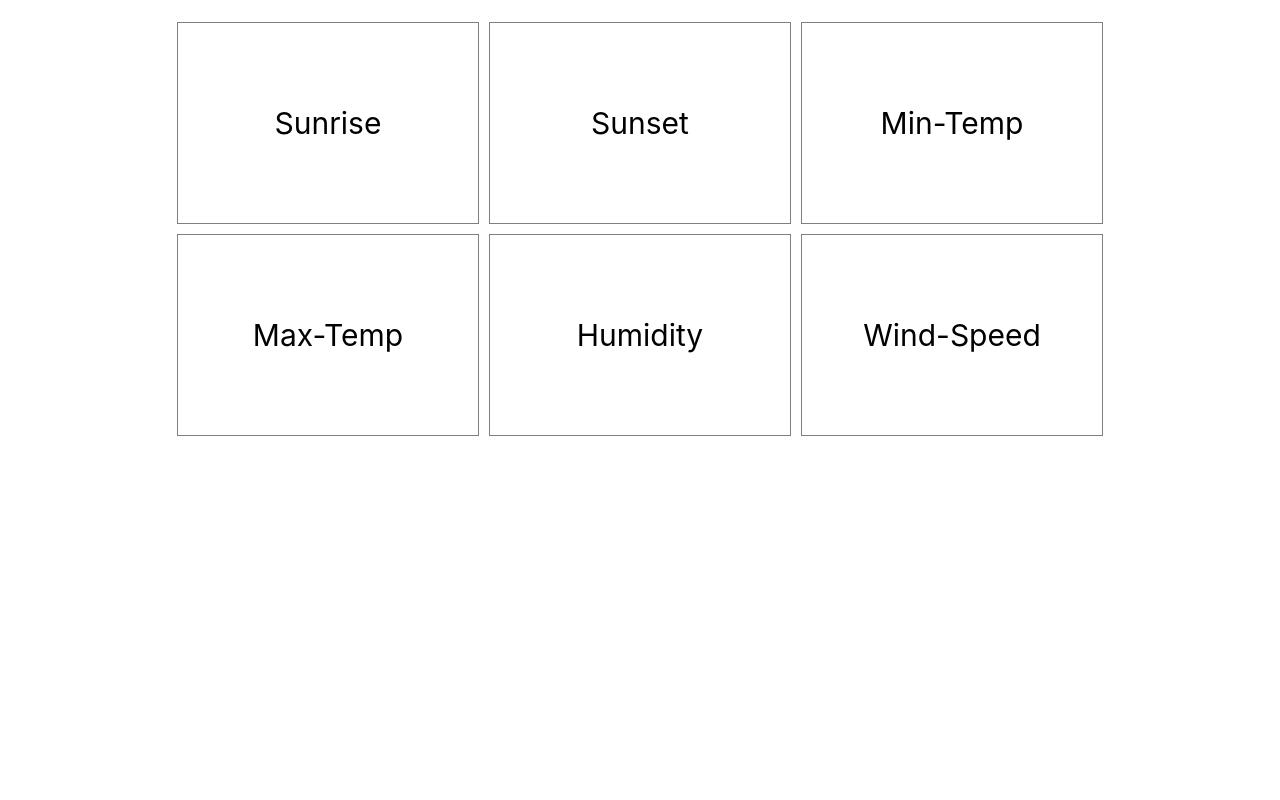
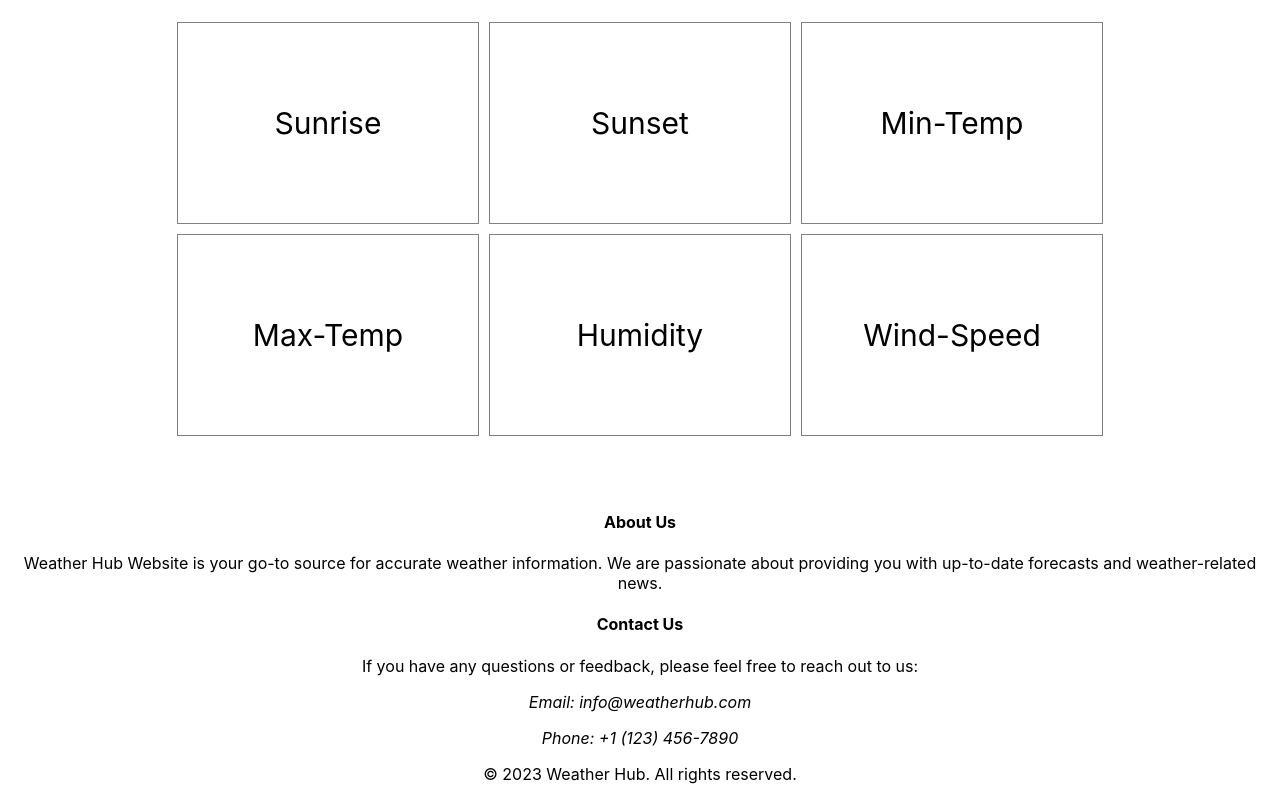
Before and after one commit to Varshith1909/Weather_Hub, a React (Create React App) app in the folder weather_hub/: page / in a window 1280 px wide. Shown: the part 1086-1886 px from the top of the page. Before the commit the page ends 1577 px from the top, so only its background shows below. Built offline with nearby package versions, Linux system fonts and the light colour scheme.

Commit message:
Implemented footer component & Unit tests

```diff
--- a/weather_hub/package.json
+++ b/weather_hub/package.json
@@ -6,10 +6,10 @@
     "@testing-library/jest-dom": "^5.17.0",
     "@testing-library/react": "^13.4.0",
     "@testing-library/user-event": "^13.5.0",
-    "docker": "^0.2.14",
     "axios": "^1.6.0",
     "cors": "^2.8.5",
-
+    "docker": "^0.2.14",
+    "jest": "^27.5.1",
     "react": "^18.2.0",
     "react-dom": "^18.2.0",
     "ret": "^0.5.0",
--- a/weather_hub/src/App.js
+++ b/weather_hub/src/App.js
@@ -2,6 +2,7 @@ import './App.css';
 import Login from './Login';
 import Navbar from './components/navbar';
 import Home from './pages/homepage'
+import Footer from './components/footer'
 
 function App() {
   return (
@@ -11,6 +12,7 @@ function App() {
       </header>
       <Navbar />
       <Home />
+      <Footer />
     </div>
   );
 }
--- /dev/null
+++ b/weather_hub/src/components/footer.js
@@ -0,0 +1,35 @@
+import React from "react";
+
+const Footer = () => {
+    return (
+        <footer>
+          <div className="container">
+        <div className="row">
+          <div className="col-md-4">
+            <h4>About Us</h4>
+            <p>Weather Hub Website is your go-to source for accurate weather information. We are passionate about providing you with up-to-date forecasts and weather-related news.</p>
+          </div>
+          <div className="col-md-4">
+            <h4>Contact Us</h4>
+            <p>If you have any questions or feedback, please feel free to reach out to us:</p>
+            <address>
+              <p>Email: info@weatherhub.com</p>
+              <p>Phone: +1 (123) 456-7890</p>
+            </address>
+          </div>
+        </div>
+      </div>
+      <div className="footer-bottom">
+        <div className="container">
+          <div className="row">
+            <div className="col-md-12">
+              <p>&copy; {new Date().getFullYear()} Weather Hub. All rights reserved.</p>
+            </div>
+          </div>
+        </div>
+      </div>
+        </footer>
+      );
+}
+
+export default Footer;
```
Also changed, not shown: 2 other files (tests, documents, lock files or other folders).
